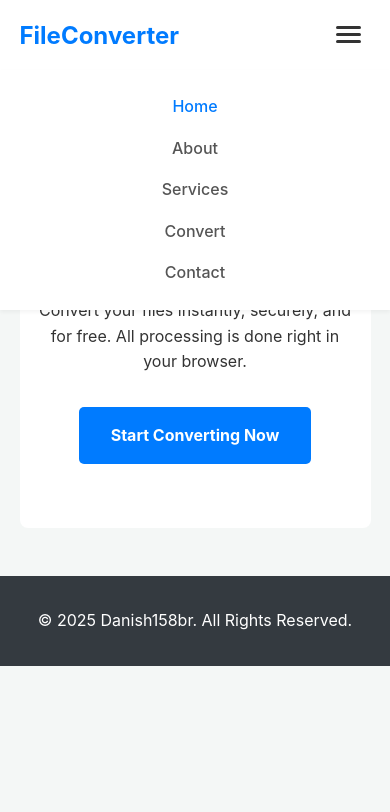
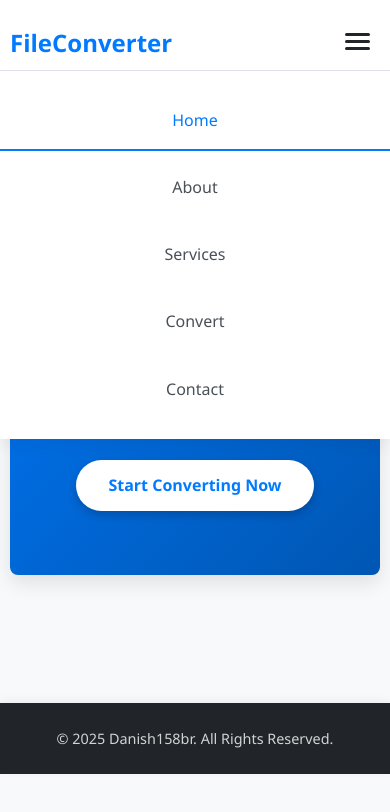
Before and after one commit to Danish158br/BrowserFileConverter, a plain HTML site: page index.html in a window 390 px wide. Both pictures are taken after a click on the element 348 px from the left and 36 px from the top of the page. Drawn offline with Linux system fonts and the light colour scheme.

Commit message:
Implement new professional and responsive layout

```diff
--- a/assets/css/style.css
+++ b/assets/css/style.css
@@ -1,32 +1,57 @@
+/* General Body Styles */
+:root {
+    --primary-color: #007bff; /* A professional blue */
+    --secondary-color: #6c757d; /* Muted gray */
+    --background-light: #f8f9fa;
+    --background-dark: #ffffff;
+    --text-color-dark: #212529;
+    --text-color-light: #495057;
+    --border-color: #dee2e6;
+    --shadow-light: rgba(0, 0, 0, 0.05);
+    --shadow-medium: rgba(0, 0, 0, 0.1);
+}
 
-/* General Body Styles */
 body {
-    font-family: -apple-system, BlinkMacSystemFont, "Segoe UI", Roboto, Helvetica, Arial, sans-serif;
+    font-family: 'Segoe UI', Roboto, 'Helvetica Neue', Arial, sans-serif, 'Apple Color Emoji', 'Segoe UI Emoji', 'Segoe UI Symbol';
     margin: 0;
     padding: 0;
-    background-color: #f4f7f6;
-    color: #333;
+    background-color: var(--background-light);
+    color: var(--text-color-dark);
     line-height: 1.6;
+    -webkit-font-smoothing: antialiased;
+    -moz-osx-font-smoothing: grayscale;
+}
+
+/* Container for consistent spacing */
+.container {
+    max-width: 1200px;
+    margin: 0 auto;
+    padding: 0 15px;
 }
 
 /* Header and Navigation */
 header {
-    background-color: #fff;
-    box-shadow: 0 2px 4px rgba(0,0,0,0.1);
-    padding: 1rem 5%;
+    background-color: var(--background-dark);
+    box-shadow: 0 2px 10px var(--shadow-light);
+    padding: 1rem 0;
+    position: sticky;
+    top: 0;
+    z-index: 1000;
 }
 
 nav {
     display: flex;
     justify-content: space-between;
     align-items: center;
+    flex-wrap: wrap; /* Allow wrapping on smaller screens */
 }
 
 .logo {
-    font-size: 1.5rem;
-    font-weight: bold;
+    font-size: 1.8rem;
+    font-weight: 700;
     text-decoration: none;
-    color: #007bff;
+    color: var(--primary-color);
+    padding: 0.5rem 0;
 }
 
 nav ul {
@@ -34,173 +59,323 @@ nav ul {
     margin: 0;
     padding: 0;
     display: flex;
+    align-items: center;
+    transition: all 0.3s ease-in-out;
 }
 
 nav ul li {
-    margin-left: 2rem;
+    margin-left: 2.5rem;
 }
 
 nav ul li a {
     text-decoration: none;
-    color: #555;
+    color: var(--text-color-light);
     font-weight: 500;
+    padding: 0.5rem 0;
+    position: relative;
     transition: color 0.3s ease;
 }
 
-nav ul li a.active, nav ul li a:hover {
-    color: #007bff;
+nav ul li a::after {
+    content: '';
+    position: absolute;
+    width: 0;
+    height: 2px;
+    bottom: -5px;
+    left: 0;
+    background-color: var(--primary-color);
+    transition: width 0.3s ease-in-out;
 }
 
-/* Main Content */
-main {
-    padding: 2rem 5%;
+nav ul li a:hover::after,
+nav ul li a.active::after {
+    width: 100%;
 }
 
+nav ul li a:hover,
+nav ul li a.active {
+    color: var(--primary-color);
+}
+
+/* Hamburger Menu Toggle */
+.menu-toggle {
+    display: none; /* Hidden by default on larger screens */
+    flex-direction: column;
+    cursor: pointer;
+    padding: 10px;
+    background: none;
+    border: none;
+    outline: none;
+}
+
+.menu-toggle span {
+    height: 3px;
+    width: 25px;
+    background-color: var(--text-color-dark);
+    margin-bottom: 4px;
+    border-radius: 5px;
+    transition: all 0.3s ease-in-out;
+}
+
+/* Main Content Sections */
+main {
+    padding: 3rem 0;
+}
+
+section {
+    background-color: var(--background-dark);
+    padding: 2.5rem;
+    border-radius: 8px;
+    box-shadow: 0 4px 15px var(--shadow-light);
+    margin-bottom: 2rem;
+}
+
+section h1, section h2 {
+    color: var(--primary-color);
+    margin-bottom: 1.5rem;
+    font-weight: 600;
+}
+
+section p {
+    color: var(--text-color-light);
+    margin-bottom: 1rem;
+}
+
+/* Hero Section */
 .hero {
     text-align: center;
     padding: 4rem 1rem;
-    background-color: #fff;
+    background: linear-gradient(135deg, var(--primary-color) 0%, #0056b3 100%);
+    color: #fff;
     border-radius: 8px;
+    margin-bottom: 2rem;
+    box-shadow: 0 8px 20px var(--shadow-medium);
 }
 
 .hero h1 {
-    font-size: 2.5rem;
+    font-size: 3.5rem;
     margin-bottom: 1rem;
+    color: #fff;
+    text-shadow: 1px 1px 3px rgba(0,0,0,0.2);
 }
 
 .hero p {
-    font-size: 1.2rem;
-    margin-bottom: 2rem;
+    font-size: 1.3rem;
+    margin-bottom: 2.5rem;
+    max-width: 800px;
+    margin-left: auto;
+    margin-right: auto;
+    color: rgba(255,255,255,0.9);
 }
 
 .cta-button {
     display: inline-block;
-    background-color: #007bff;
-    color: #fff;
-    padding: 1rem 2rem;
-    border-radius: 5px;
+    background-color: #fff;
+    color: var(--primary-color);
+    padding: 1rem 2.5rem;
+    border-radius: 50px;
     text-decoration: none;
-    font-weight: bold;
-    transition: background-color 0.3s ease;
+    font-weight: 700;
+    font-size: 1.1rem;
+    transition: all 0.3s ease;
+    box-shadow: 0 4px 10px rgba(0,0,0,0.2);
 }
 
 .cta-button:hover {
-    background-color: #0056b3;
+    background-color: var(--primary-color);
+    color: #fff;
+    transform: translateY(-3px);
+    box-shadow: 0 6px 15px rgba(0,0,0,0.3);
 }
 
-.content {
-    background-color: #fff;
-    padding: 2rem;
-    border-radius: 8px;
-}
-
-/* Converter Page */
+/* Converter Page Specific Styles */
 .converter-container {
-    max-width: 800px;
+    max-width: 900px;
     margin: auto;
     text-align: center;
 }
 
 .drop-zone {
-    border: 2px dashed #007bff;
-    border-radius: 10px;
+    border: 2px dashed var(--primary-color);
+    border-radius: 12px;
     padding: 4rem;
-    margin-bottom: 1rem;
+    margin-bottom: 1.5rem;
     cursor: pointer;
-    transition: background-color 0.3s ease;
+    transition: all 0.3s ease;
+    background-color: var(--background-light);
+    display: flex;
+    flex-direction: column;
+    align-items: center;
+    justify-content: center;
+    min-height: 200px;
+}
+
+.drop-zone:hover {
+    background-color: #e9f5ff;
+    border-color: #0056b3;
 }
 
 .drop-zone.dragover {
     background-color: #e9f5ff;
+    border-color: #0056b3;
+    box-shadow: 0 0 15px rgba(0, 123, 255, 0.3);
+}
+
+.drop-zone p {
+    font-size: 1.2rem;
+    color: var(--text-color-light);
+    margin: 0;
 }
 
 #text-area {
     width: 100%;
-    min-height: 200px;
-    margin-bottom: 1rem;
+    min-height: 300px;
+    margin-bottom: 1.5rem;
     padding: 1rem;
-    border: 1px solid #ccc;
-    border-radius: 5px;
+    border: 1px solid var(--border-color);
+    border-radius: 8px;
+    font-size: 1rem;
+    line-height: 1.5;
+    resize: vertical;
+    box-shadow: inset 0 1px 3px rgba(0,0,0,0.1);
+    transition: border-color 0.3s ease;
+}
+
+#text-area:focus {
+    border-color: var(--primary-color);
+    outline: none;
+    box-shadow: inset 0 1px 3px rgba(0,0,0,0.1), 0 0 0 3px rgba(0, 123, 255, 0.25);
+}
+
+.button-container {
+    display: flex;
+    flex-wrap: wrap;
+    justify-content: center;
+    gap: 1rem; /* Space between buttons */
 }
 
 .button-container button {
-    background-color: #28a745;
+    background-color: var(--primary-color);
     color: #fff;
     border: none;
-    padding: 0.8rem 1.5rem;
-    margin: 0.5rem;
-    border-radius: 5px;
+    padding: 0.9rem 2rem;
+    border-radius: 50px;
     cursor: pointer;
-    transition: background-color 0.3s ease;
+    font-weight: 600;
+    font-size: 1rem;
+    transition: all 0.3s ease;
+    box-shadow: 0 4px 10px rgba(0,0,0,0.1);
 }
 
 .button-container button:hover {
-    background-color: #218838;
+    background-color: #0056b3;
+    transform: translateY(-2px);
+    box-shadow: 0 6px 15px rgba(0,0,0,0.2);
 }
 
 /* Footer */
 footer {
     text-align: center;
-    padding: 1rem 5%;
-    margin-top: 2rem;
-    background-color: #343a40;
+    padding: 1.5rem 0;
+    margin-top: 3rem;
+    background-color: var(--text-color-dark);
     color: #fff;
+    box-shadow: 0 -2px 10px var(--shadow-light);
+}
+
+footer p {
+    margin: 0;
+    font-size: 0.9rem;
+    color: rgba(255,255,255,0.8);
 }
 
 /* Responsive Design */
-.menu-toggle {
-    display: none;
-    flex-direction: column;
-    cursor: pointer;
-    padding: 10px;
-}
+@media (max-width: 768px) {
+    .container {
+        padding: 0 10px;
+    }
 
-.menu-toggle span {
-    height: 3px;
-    width: 25px;
-    background-color: #333;
-    margin-bottom: 4px;
-    border-radius: 5px;
-}
+    nav {
+        flex-direction: row;
+        justify-content: space-between;
+        align-items: center;
+    }
 
-@media (max-width: 768px) {
-    nav {
-        flex-wrap: wrap;
+    .logo {
+        font-size: 1.5rem;
     }
 
     .menu-toggle {
-        display: flex;
+        display: flex; /* Show hamburger on small screens */
     }
 
     nav ul {
         flex-direction: column;
         width: 100%;
-        display: none;
-        background-color: #fff;
-        box-shadow: 0 2px 4px rgba(0,0,0,0.05);
         position: absolute;
         top: 70px; /* Adjust based on header height */
         left: 0;
+        background-color: var(--background-dark);
+        box-shadow: 0 8px 15px var(--shadow-light);
         padding: 1rem 0;
+        border-top: 1px solid var(--border-color);
+        display: none; /* Hidden by default, toggled by JS */
+        opacity: 0;
+        transform: translateY(-10px);
+        pointer-events: none;
     }
 
     nav ul.active {
         display: flex;
+        opacity: 1;
+        transform: translateY(0);
+        pointer-events: all;
     }
 
     nav ul li {
         margin: 0.5rem 0;
         text-align: center;
+        width: 100%;
     }
 
-    header {
-        padding: 1rem 5%;
+    nav ul li a {
+        padding: 0.8rem 0;
+        display: block;
     }
 
-    main {
-        padding: 1rem 5%;
+    .hero h1 {
+        font-size: 2.5rem;
     }
 
+    .hero p {
+        font-size: 1.1rem;
+    }
+
+    .cta-button {
+        padding: 0.8rem 2rem;
+        font-size: 1rem;
+    }
+
+    section {
+        padding: 1.5rem;
+    }
+
+    .drop-zone {
+        padding: 2rem;
+    }
+
+    .drop-zone p {
+        font-size: 1rem;
+    }
+
+    .button-container button {
+        width: calc(50% - 0.5rem); /* Two buttons per row */
+        padding: 0.7rem 1rem;
+        font-size: 0.9rem;
+    }
+}
+
+@media (max-width: 480px) {
     .hero h1 {
         font-size: 2rem;
     }
@@ -209,12 +384,7 @@ footer {
         font-size: 1rem;
     }
 
-    .drop-zone {
-        padding: 2rem;
-    }
-
     .button-container button {
-        width: 100%;
-        margin: 0.5rem 0;
+        width: 100%; /* One button per row on very small screens */
     }
 }
--- a/index.html
+++ b/index.html
@@ -45,6 +45,7 @@
 </head>
 <body>
     <header>
+        <div class="container">
             <nav>
                 <a href="index.html" class="logo">FileConverter</a>
                 <div class="menu-toggle">
@@ -60,18 +61,23 @@
                     <li><a href="contact.html">Contact</a></li>
                 </ul>
             </nav>
+        </div>
     </header>
 
     <main>
+        <div class="container">
             <section class="hero">
                 <h1>The Ultimate File Conversion Tool</h1>
                 <p>Convert your files instantly, securely, and for free. All processing is done right in your browser.</p>
                 <a href="convert.html" class="cta-button">Start Converting Now</a>
             </section>
+        </div>
     </main>
 
     <footer>
+        <div class="container">
             <p>&copy; 2025 Danish158br. All Rights Reserved.</p>
+        </div>
     </footer>
 
     <script src="assets/js/main.js"></script>
```
Also changed, not shown: about.html (+6 -0 lines), contact.html (+6 -0 lines), convert.html (+6 -0 lines), services.html (+6 -0 lines). Lines whose indentation alone changed are shown as unchanged.
